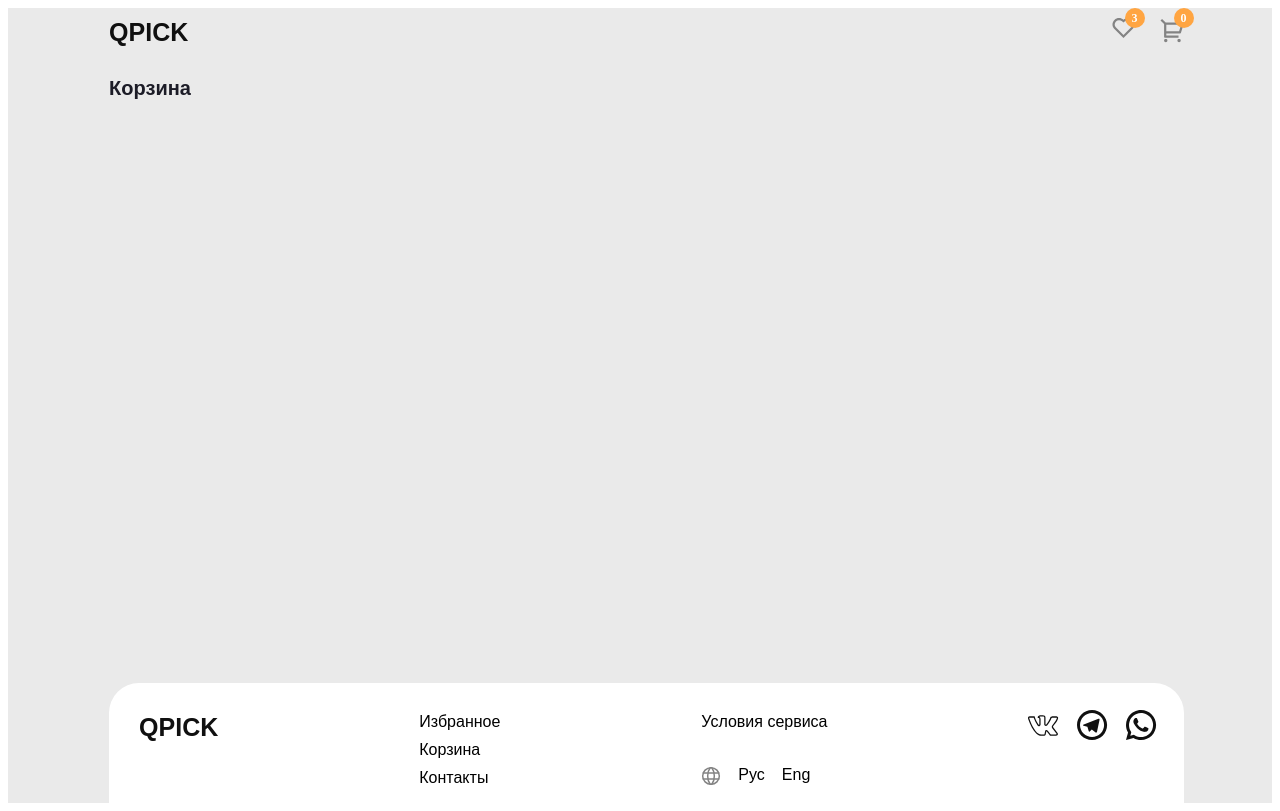
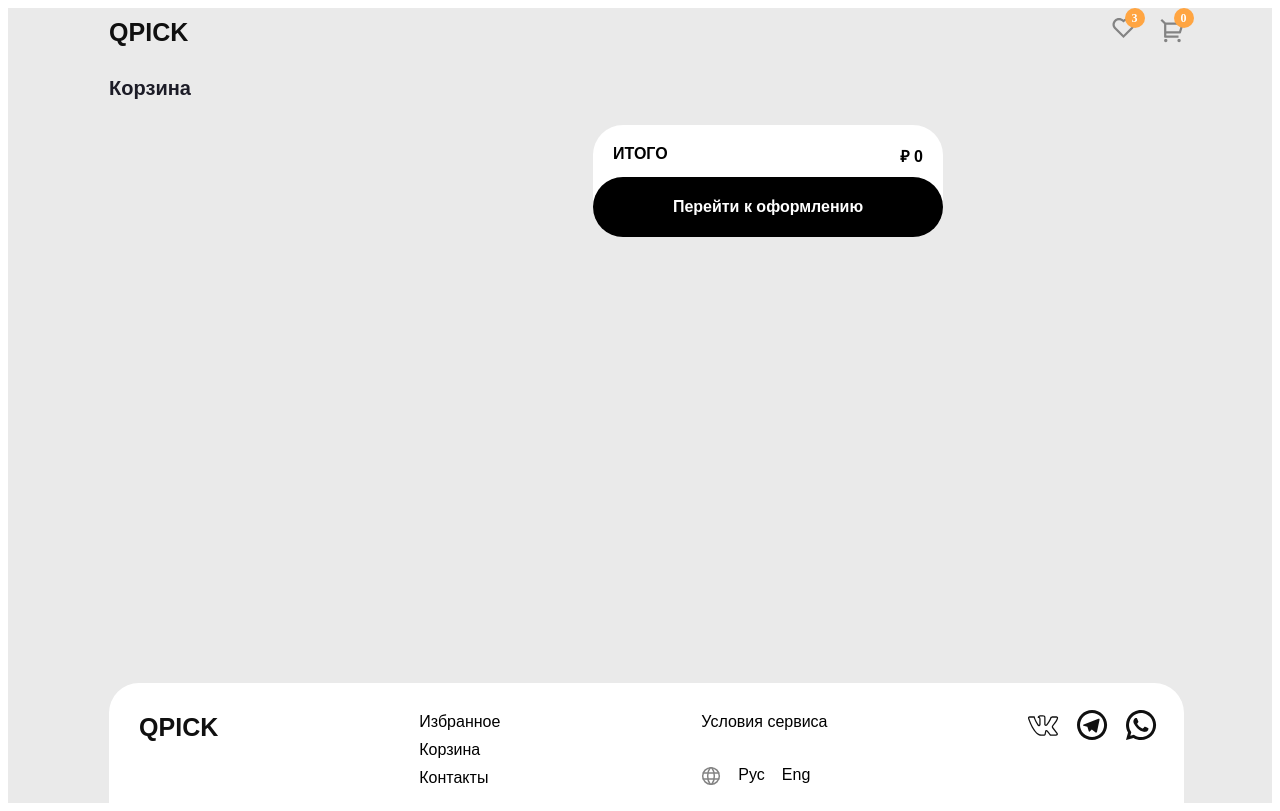
Before and after one commit to Sweepyd1/neo_flex_test_vue, a Vue app: page /basket in a window 1280 px wide. Built offline with nearby package versions, Linux system fonts and the light colour scheme.

Commit message:
add reactive to basketPage

```diff
--- a/src/main.js
+++ b/src/main.js
@@ -4,13 +4,16 @@ import {createRouter, createWebHistory, } from 'vue-router'
 
 import mainPage from './pages/mainPage.vue'
 import basketPage from './pages/basketPage.vue'
+import testPage from './pages/testPage.vue'
 import { createPinia } from 'pinia'
+
 const pinia = createPinia()
 const app = createApp(App)
 
 const routes = [
     {path:"/", name:"main", component:mainPage},
-    {path:"/basket", name:"basket", component:basketPage}
+    {path:"/basket", name:"basket", component:basketPage},
+    {path:"/test", name:"test", component:testPage}
 ]
 
 const router = createRouter({
--- a/src/pages/basketPage.vue
+++ b/src/pages/basketPage.vue
@@ -4,27 +4,40 @@ import bottomBar from '@/components/bottomBar.vue';
 import cart_in_basket from '@/components/cart_in_basket.vue';
 
 import { useBasketStore } from '@/store/basket';
-import { onMounted, ref, toRaw } from 'vue';
-const basketStore = useBasketStore()
+import { onMounted, ref, computed } from 'vue';
 
-const cleanArray = ref()
+const basketStore = useBasketStore();
 
-onMounted(()=>{
+const cleanArray = ref([]); // Инициализируем как пустой массив
 
-    cleanArray.value = toRaw(basketStore.getList());
+onMounted(() => {
+    cleanArray.value = basketStore.getList(); // Загружаем список наушников из хранилища
+});
 
-})
-
+// Функция для увеличения количества наушников
 function plusOne(index) {
-  cleanArray.value[index].count +=1 ;
-}
-function minusOne(index) {
-  cleanArray.value[index].count -=1 ;
+    cleanArray.value[index].count += 1; // Увеличиваем количество
 }
 
+// Функция для уменьшения количества наушников
+function minusOne(index) {
+    if (cleanArray.value[index].count > 0) { // Проверяем, чтобы количество не стало отрицательным
+        cleanArray.value[index].count -= 1; // Уменьшаем количество
+    }
+}
 
+// Вычисляемое свойство для итоговой цены
+const totalPrice = computed(() => {
+    let total_price = 0;
+    for (let i = 0; i < cleanArray.value.length; i++) {
+        const count = cleanArray.value[i].count; // Получаем количество
+        const price = cleanArray.value[i].price; // Получаем цену
+        const total_price_for_element = count * price; // Считаем общую цену для элемента
 
-
+        total_price += total_price_for_element; // Суммируем общую цену
+    }
+    return total_price; // Возвращаем итоговую цену
+});
 </script>
 
 <template>
@@ -45,16 +58,17 @@ function minusOne(index) {
                     />
 
 
-                    <!-- <div class="total_price_block">
+                    <div class="total_price_block">
                         <div class="total_price">
                             <span>ИТОГО</span>
-                            <span>₽ 2 927</span>
+                            <span>₽ {{totalPrice}}</span>
                             <div class="buy_button">
+                                <span>Перейти к оформлению</span>
 
                             </div>
                         </div>
 
-                    </div> -->
+                    </div>
 
 
                 </div>
@@ -143,24 +157,41 @@ span {
 
     .total_price {
         width: 100%;
-        height: 58%;
+        height: 62%;
         background-color: #FFFFFF;
         border-radius: 30px;
-        position: absolute; /* Размещение внутри родительского элемента */
+        position: fixed; /* Размещение внутри родительского элемента */
         top: 0; /* Верхний край */
 
         display: flex;
         align-items: start;
         justify-content: space-between;
+
+        span{
+            padding: 20px;
+            color: #000000;
+            font-weight: 600;
+        }
     }
 
     .buy_button {
         width: 100%;
-        height: 58%;
+        height: 53%;
         background-color: black;
         border-radius: 30px;
         position: absolute; /* Размещение внутри родительского элемента */
         bottom: 0; /* Нижний край */
+        display: flex;
+        align-items: center;
+        justify-content: center;
+
+        span{
+            color: white;
+            font-weight: 600;
+
+        }
+
+
     }
 
 
--- a/src/pages/mainPage.vue
+++ b/src/pages/mainPage.vue
@@ -7,29 +7,7 @@ import headerComponent from '@/components/headerComponent.vue';
 import {  ref } from 'vue';
 
 
-let wireless_headphones_list = ref([
-    {
-        img: "/images/image_7.png",
-        title: "Apple AirPods",
-        price: 9527,
-        rate: 4.7,
 
-    },
-    {
-        img: "/images/image_8.png",
-        title: "GERLAX GH-04",
-        price: 6527,
-        rate: 4.7,
-
-    },
-    {
-        img: "/images/image_9.png",
-        title: "BOROFONE BO4",
-        price: 7527,
-        rate: 4.7,
-
-    },
-]);
 
 let wired_headphones_list = ref([
     {
@@ -37,47 +15,78 @@ let wired_headphones_list = ref([
         title: "Apple BYZ S852I",
         price: 2927,
         rate: 4.7,
-
+        isChanged: true,
+        oldPrice: 3527
     },
     {
         img: "/images/image_2.png",
         title: "Apple EarPods",
         price: 2327,
         rate: 4.5,
-
+        isChanged: false,
+        oldPrice: 0
     },
     {
         img: "/images/image_3.png",
         title: "Apple EarPods",
         price: 2327,
         rate: 4.5,
-
+        isChanged: false,
+        oldPrice: 0
     },
     {
         img: "/images/image_4.png",
         title: "Apple BYZ S852I",
         price: 2927,
         rate: 4.7,
-
+        isChanged: false,
+        oldPrice: 0
     },
     {
         img: "/images/image_5.png",
         title: "Apple EarPods",
         price: 2327,
         rate: 4.5,
-
+        isChanged: false,
+        oldPrice: 0
     },
     {
         img: "/images/image_6.png",
         title: "Apple EarPods",
         price: 2327,
         rate: 4.5,
-
+        isChanged: false,
+        oldPrice: 0
     },
 ]);
 
 
-
+let wireless_headphones_list = ref([
+    {
+        img: "/images/image_7.png",
+        title: "Apple AirPods",
+        price: 9527,
+        rate: 4.7,
+        isChanged: false,
+        oldPrice: 0
+    },
+    {
+        img: "/images/image_8.png",
+        title: "GERLAX GH-04",
+        price: 6527,
+        rate: 4.7,
+        isChanged: false,
+        oldPrice: 0
+    },
+    {
+        img: "/images/image_9.png",
+        title: "BOROFONE BO4",
+        price: 7527,
+        rate: 4.7,
+        isChanged: false,
+        oldPrice: 0
+    },
+]);
 
 
 
@@ -96,7 +105,7 @@ let wired_headphones_list = ref([
 
                 <div class="headphones">
                     <cart_Component v-for="(headphone, index) in wired_headphones_list" :key="index"
-                        :img="headphone.img" :title="headphone.title" :price="headphone.price" :rate="headphone.rate" />
+                        :img="headphone.img" :title="headphone.title" :price="headphone.price" :rate="headphone.rate" :oldPrice="headphone.oldPrice" :isChanged="headphone.isChanged" />
 
 
 
@@ -110,7 +119,7 @@ let wired_headphones_list = ref([
 
                         <cart_Component v-for="(headphone, index) in wireless_headphones_list" :key="index"
                             :img="headphone.img" :title="headphone.title" :price="headphone.price"
-                            :rate="headphone.rate"  />
+                            :rate="headphone.rate" :oldPrice="headphone.oldPrice" :isChanged="headphone.isChanged" />
 
 
                     </div>
@@ -162,18 +171,18 @@ span {
 
         .headphones {
             display: grid;
-            /* Включаем grid */
+
             grid-template-columns: repeat(3, 1fr);
-            /* 3 колонки одинаковой ширины */
+
             gap: 30px;
             margin-top: 20px;
 
             @media (max-width: 1070px) {
-                grid-template-columns: repeat(2, 1fr); /* Change to 2 колонки */
+                grid-template-columns: repeat(2, 1fr);
             }
 
             @media (max-width: 700px) {
-                grid-template-columns: repeat(1, 1fr); /* Change to 2 колонки */
+                grid-template-columns: repeat(1, 1fr);
             }
 
         }
--- a/src/store/basket.js
+++ b/src/store/basket.js
@@ -57,20 +57,23 @@ export const useBasketStore = defineStore('basket', {
 
         },
 
-        getTotalPrice(){
+        getTotalPrice() {
+            // Загружаем данные из cookie
             this.loadFromCookie();
 
-            for(let i = 0; i<this.headphoneListInBasket.length; i++){
+            // Сбрасываем общую цену перед расчетом
+            this.totalPrice = 0;
 
-                const count = this.headphoneListInBasket[i].count
-                const price = this.headphoneListInBasket[i].price
-                const total_price_for_element = count*price
+            // Проходим по каждому элементу в корзине
+            for (let i = 0; i < this.headphoneListInBasket.length; i++) {
+                const count = this.headphoneListInBasket[i].count; // Количество товара
+                const price = this.headphoneListInBasket[i].price; // Цена товара
+                const total_price_for_element = count * price; // Общая цена для текущего элемента
 
-                this.totalPrice += total_price_for_element
-
+                this.totalPrice += total_price_for_element; // Добавляем к общей цене
             }
 
-
+            return this.totalPrice; // Возвращаем общую цену
         },
         getCountFromList() {
             this.loadFromCookie()
```
Also changed, not shown: src/components/cartComponent.vue (+60 -27 lines), src/pages/testPage.vue (added, +13 -0 lines).
